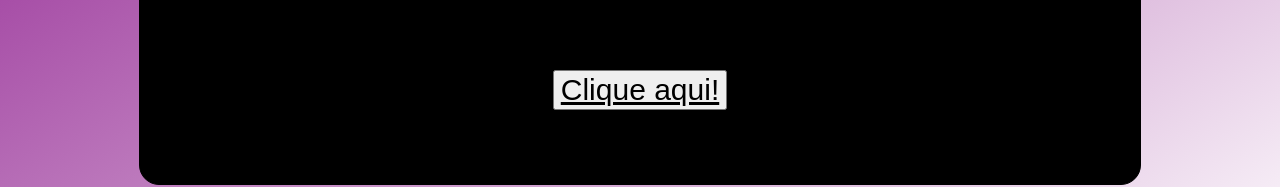
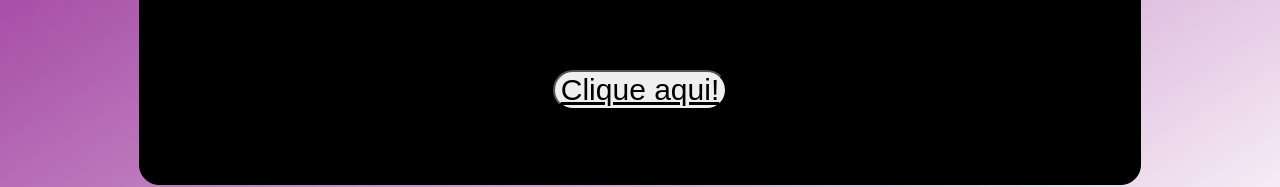
Before and after one commit to carlosvictorlimadecarvalho-coder/forlisa, a plain HTML site: page index.html in a window 1280 px wide. Shown: the part 491-678 px from the top of the page. Drawn offline with Linux system fonts and the light colour scheme.

Commit message:
alteracoes270

```diff
--- a/regras.css
+++ b/regras.css
@@ -52,3 +52,6 @@
     color: black;
     font-size: 30px;
 }
+button{
+    border-radius: 20px;
+}
```
Also changed, not shown: index.html (renamed from regras.html).
